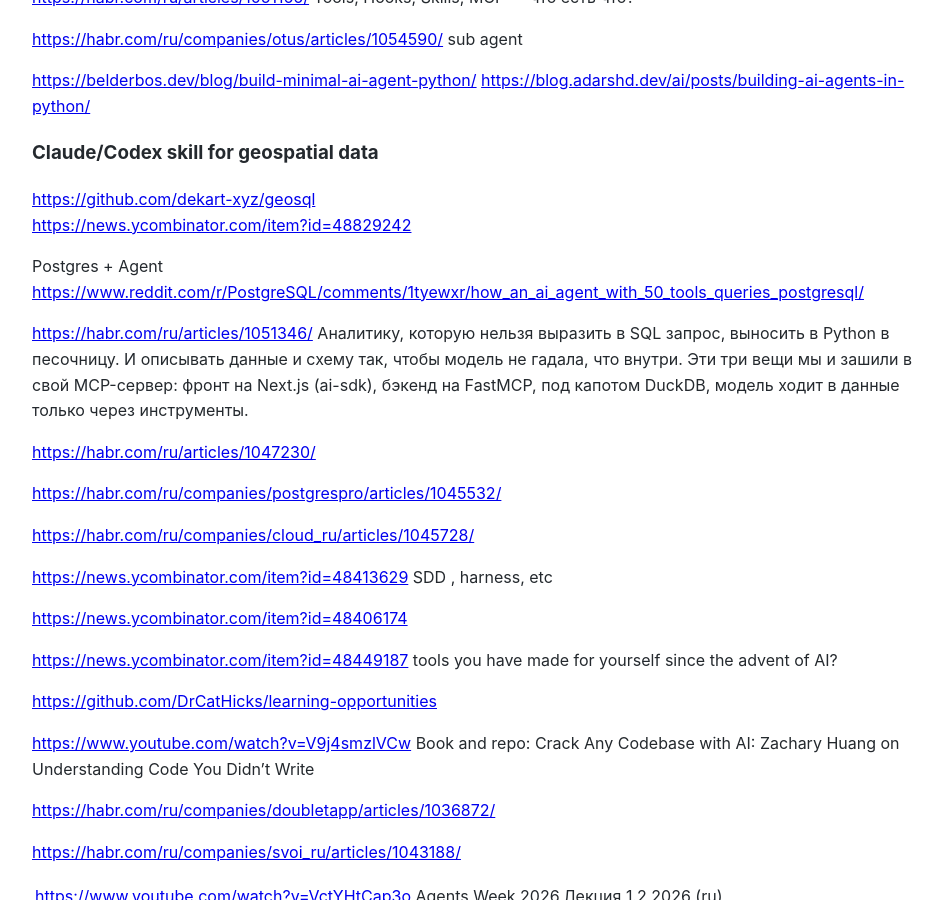
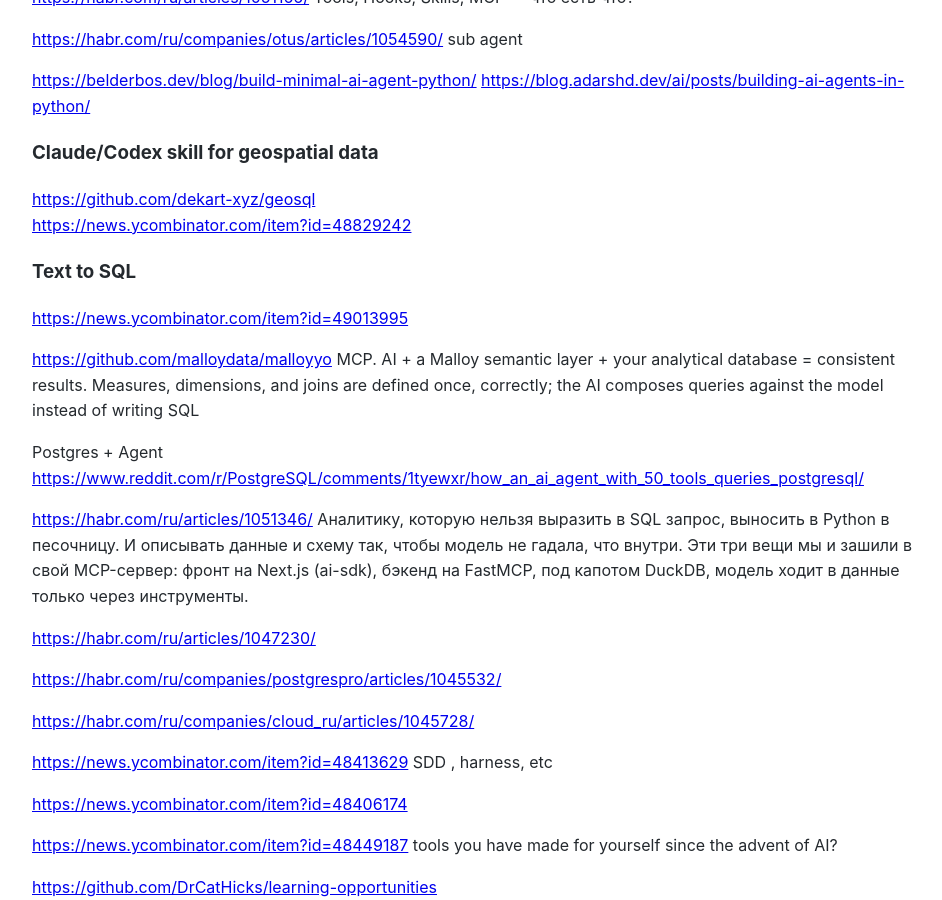
Before and after one commit to Michael-Lubinsky/michael-lubinsky.github.com, a Jekyll site: the page built from ml/agent.md, in a window 1280 px wide and 900 px high, scrolled down 1130 px. Shown: the whole window, without its empty margins (158-1100 px from the left). Built offline with Jekyll 4.4.1, drawn with Linux system fonts in a browser that asks for light colours; our own code applies the rules of GitHub Pages for plain Markdown files.

Commit message:
Update agent.md

```diff
--- a/ml/agent.md
+++ b/ml/agent.md
@@ -55,6 +55,13 @@
 ### Claude/Codex skill for geospatial data
 <https://github.com/dekart-xyz/geosql>
 <https://news.ycombinator.com/item?id=48829242>
+
+### Text to SQL
+
+<https://news.ycombinator.com/item?id=49013995>
+
+<https://github.com/malloydata/malloyyo> MCP. AI + a Malloy semantic layer + your analytical database = consistent results. Measures, dimensions, and joins are defined once, correctly; the AI composes queries against the model instead of writing SQL
+
 
 Postgres + Agent
 <https://www.reddit.com/r/PostgreSQL/comments/1tyewxr/how_an_ai_agent_with_50_tools_queries_postgresql/>
```
